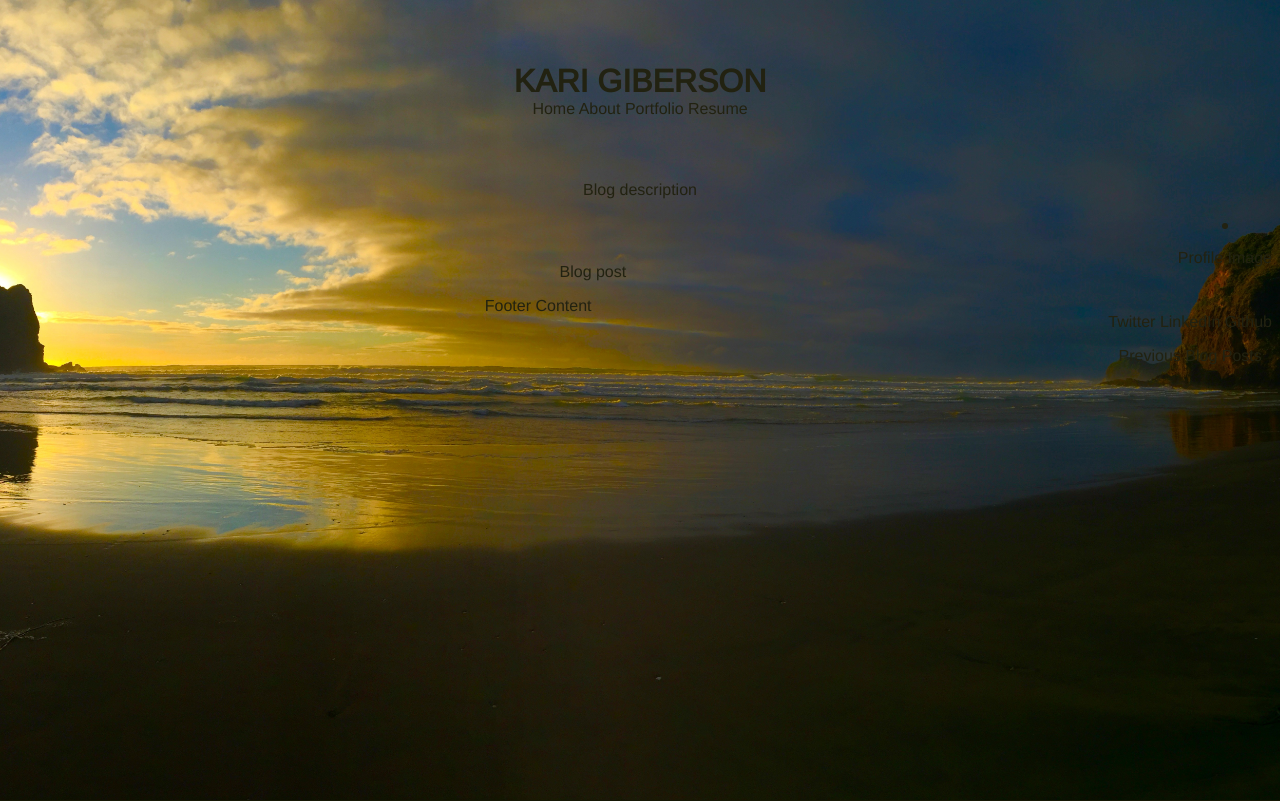
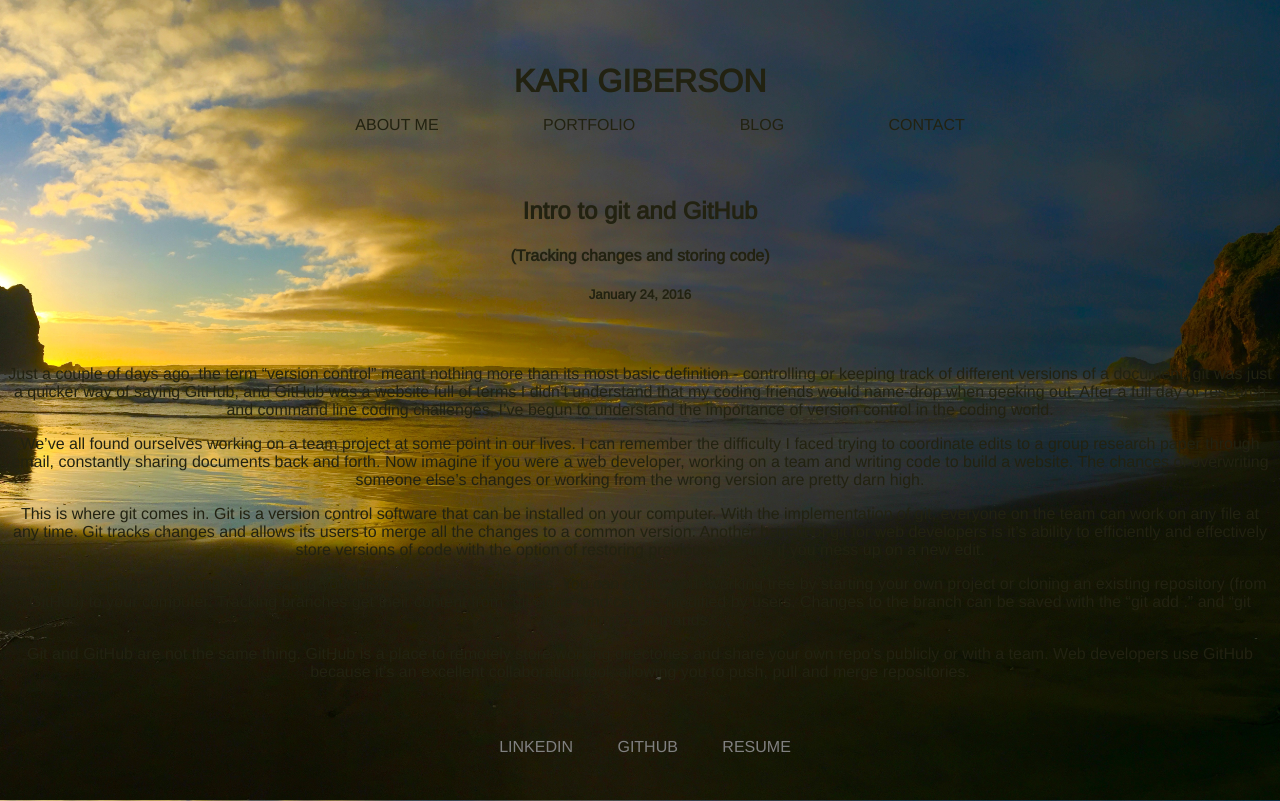
Before and after one commit to Kgiberson/KariGib.github.io, a PHP site: page /blog-template.html in a window 1280 px wide. Run offline with PHP 8.4, Linux system fonts and the light colour scheme.

Commit message:
Add week-3 blog post

```diff
--- a/blog-template.html
+++ b/blog-template.html
@@ -1,45 +1,57 @@
 <!DOCTYPE html>
 <html>
 <head>
-     <link rel="stylesheet" type="text/css" href="stylesheets/default.css">
-     <link rel="stylesheet" type="text/css" href="stylesheets/blog.css">
+  <title>What is Version Control?</title>
+  <meta charset="UTF-8">
+  <link rel="stylesheet" type="text/css" href="../stylesheets/default.css">
+  <link rel="stylesheet" type="text/css" href="../stylesheets/blog.css">
   <link href='https://fonts.googleapis.com/css?family=Ubuntu|Merriweather|Arimo|Poiret+One|Bitter|Alegreya|Crimson+Text|Lora' rel='stylesheet' type='text/css'>
-    <title>Kari | Blog</title>
 </head>
-  <body class="center">
+<body>
   <header>
       <h1>KARI GIBERSON</h1>
+      <nav>
+        <ul class="navblogindex">
+          <li><a href="#">ABOUT ME</a></li>
+          <li><a href="#">PORTFOLIO</a></li>
+          <li><a href="#">BLOG</a></li>
+          <li><a href="#">CONTACT</a></li>
+        </ul>
+      </nav>
     </header>
-    <nav>
-      <a href="#">Home</a>
-      <a href="#">About</a>
-      <a href="#">Portfolio</a>
-      <a href="#">Resume</a>
-    </nav>
-    <section>
-      <p>Blog description</p>
-      <aside>
-        <img src="" />
-        <p>Profile Image</p>
-      </aside>
+  <section class="articletitle">
+    <h2>Intro to git and GitHub</h2>
+    <h4>(Tracking changes and storing code)</h4>
+    <h5>January 24, 2016</h5>
   </section>
     <section>
-     <p>Blog post</p>
-      <aside>
-       <ul>
-         <a href="#">Twitter</a>
-         <a href="https://www.linkedin.com/in/kari-giberson-91020251">LinkedIn</a>
-         <a href="https://github.com/Kgiberson">Github</a>
+      <p>
+        Just a couple of days ago, the term “version control” meant nothing more than its most basic definition - controlling or keeping track of different versions of a document, git was just a quicker way of saying GitHub, and GitHub was a website full of terms I didn’t understand that my coding friends would name-drop when geeking out. After a full day of research and command line coding challenges, I’ve begun to understand the importance of version control in the coding world.
+      </p>
+      <p>
+        We’ve all found ourselves working on a team project at some point in our lives. I can remember the difficulty I faced trying to coordinate edits to a group research paper through email, constantly sharing documents back and forth. Now imagine if you were a web developer, working on a team and writing code to build a website. The chances of overwriting someone else’s changes or working from the wrong version are pretty darn high.
+      </p>
+      <p>
+        This is where git comes in. Git is a version control software that can be installed on your computer.  With the implementation of git, everyone on the team can work on any file at any time. Git tracks changes and allows its users to merge all the changes to a common version. Another benefit of git for web developers is it’s ability to efficiently and effectively store versions of code with the option of restoring previous versions if you mess up on a new edit.
+      </p>
+      <p>
+        Git helps keep track of changes by treating your history as a tree of changes. You can create your working tree by starting your own project or cloning an existing repository (from GitHub) to your computer. Tracking branches get their content from “git clone” and can be modified by users. Changes to the branch can be saved with the “git add .” and “git commit” commands.
+      </p>
+      <p>
+        Git and GitHub are not the same thing. GitHub is a place to remotely store working directories and share your own repo’s publicly or with a team. Web developers use GitHub because it’s an excellent collaboration tool, allowing you to push, pull and merge repositories.
+      </p>
+        <!-- copy and paste as many sections as you want to add paragraphs -->
+      </section>
+    </main>
+    <footer id="footer" class="center">
+      <nav>
+        <ul class="footernav">
+          <li><a href="https://www.linkedin.com/in/kari-giberson-91020251">LINKEDIN</a></li>
+          <li><a href="https://github.com/Kgiberson">GITHUB</a></li>
+          <li><a href="#">RESUME</a></li>
         </ul>
-       <ul>
-         <a href="#">Previous Blog Posts</a>
-       </ul>
-      </aside>
-    </section>
-    <footer>
-     <p>Footer Content</p>
+      </nav>
     </footer>
-
   </body>
 
   <!--
--- a/stylesheets/blog.css
+++ b/stylesheets/blog.css
@@ -73,3 +73,16 @@ figcaption {
 .sidenav a:hover {
   color:#e6b800;
 }
+
+h3 {
+  text-decoration: underline;
+}
+
+.maincontent {
+  background-color: #ffff99;
+  text-align: left;
+  border:2px solid black;
+  padding-left: 5%;
+  margin:0 5%;
+  margin-bottom: 6em;
+}
--- a/stylesheets/default.css
+++ b/stylesheets/default.css
@@ -15,6 +15,8 @@ body {
   font-family:'Arimo', Times, serif;
   text-align:center;
   color: #222211;
+  position: relative;
+  padding-bottom: 6em;
 }
 
 h1 {
@@ -32,6 +34,7 @@ a {
 
 section {
   margin-top:5%;
+  margin-bottom: 0%;
 
 }
 .navmain li {
@@ -44,7 +47,7 @@ section {
   display:inline-block;
   padding:5px;
   color:#222211;
-  margin-top:5%;
+  margin-top:0%;
   font-size:25px;
   font-family: "Lora", Times, serif
 }
```
Also changed, not shown: css-concepts.html (added, +64 -0 lines), imgs/inline-block.png (added). Lines whose indentation alone changed are shown as unchanged.
